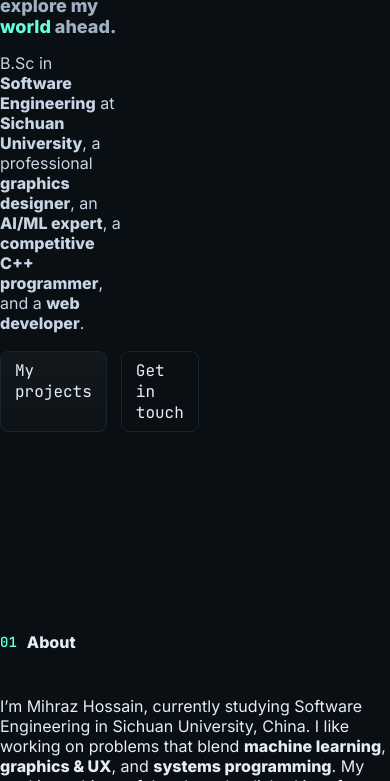
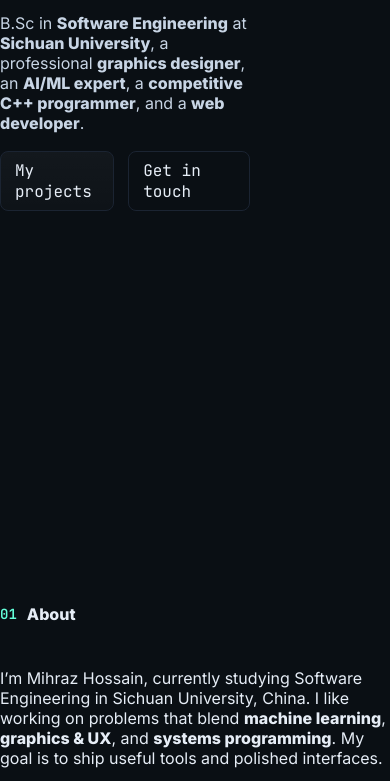
Before and after one commit to magicprincebgb/Portfolio, a plain HTML site: page index.html in a window 390 px wide. Shown: the part 419-1200 px from the top of the page. Drawn offline with Linux system fonts and the light colour scheme.

Commit message:
Update styles.css

```diff
--- a/styles.css
+++ b/styles.css
@@ -138,12 +138,8 @@ a{color:inherit;text-decoration:none}
   display: block; }
 
 @media (max-width: 768px){
-  .section.hero{ padding: 80px 0; }
+  /*.section.hero{ padding: 80px 0; }*/
   .hero-grid{ width: 100%;
-  display: grid;
-  grid-template-columns: 1.6fr 0.6fr; /* adjust as before */
-  align-items: center;
-  gap: 28px;
   padding: 0; }
 
   /* pin the circle to the top-right, over the hero */
```
